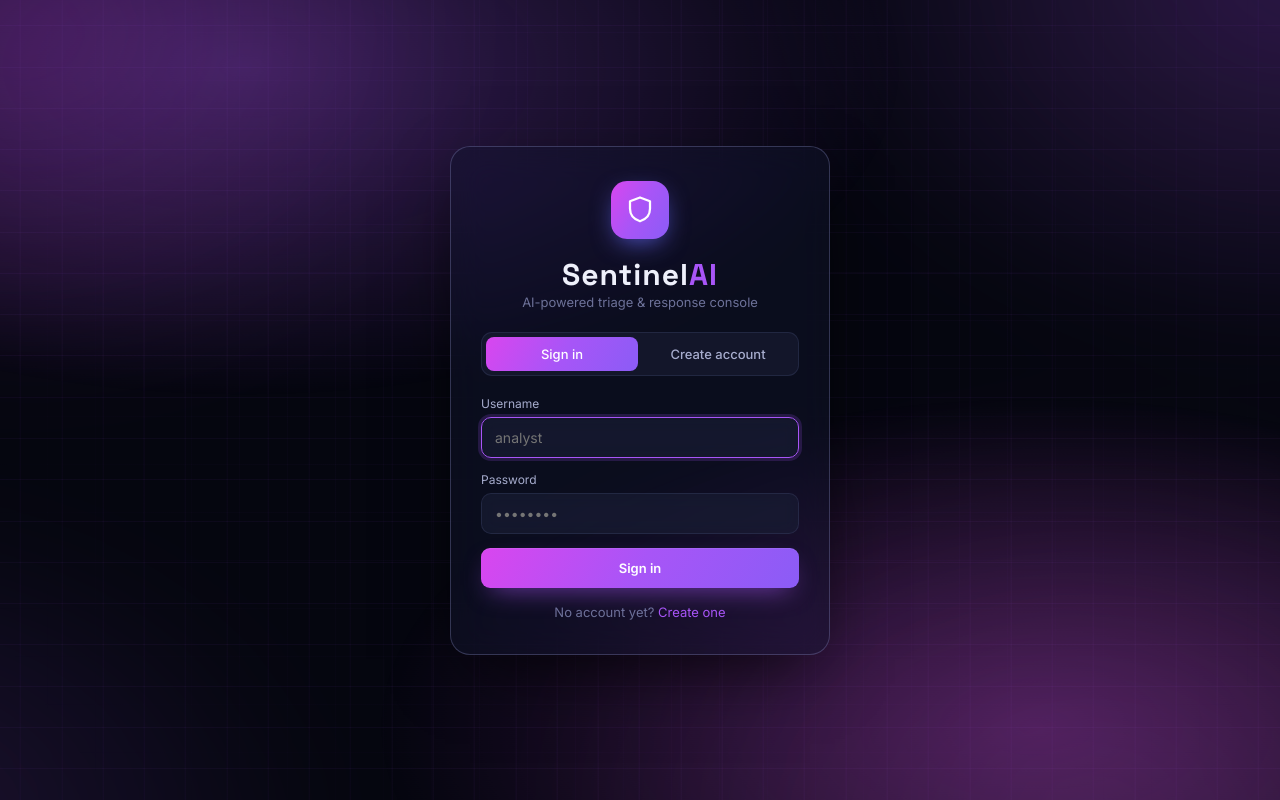
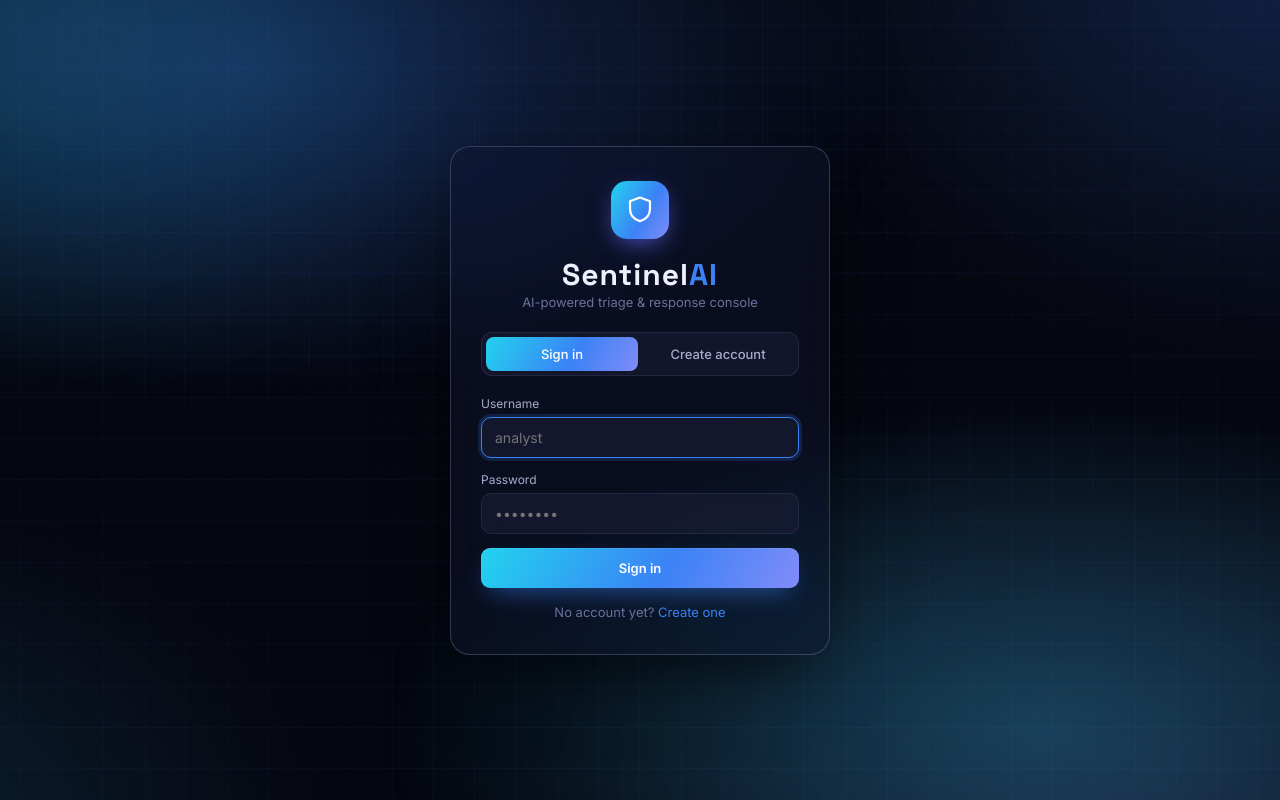
Before and after one commit to AmrDilli/sentinelai-v2, a React (Vite) app in the folder frontend/: page / in a window 1280 px wide. Built offline with nearby package versions, Linux system fonts and the light colour scheme.

Commit message:
ui: cyan/blue palette with a subtle purple blend
Return to a cyan -> blue base (brand #3b82f6, cyan #22d3ee) with minimal purple
woven in: one low-opacity purple aurora glow, a soft indigo gradient tail, a
purple title accent, and ~1-in-4 particles purple. Keeps 75 particles.

```diff
--- a/frontend/src/components/Particles.jsx
+++ b/frontend/src/components/Particles.jsx
@@ -10,7 +10,7 @@ export default function Particles({ count = 75 }) {
     if (!canvas) return;
     if (window.matchMedia?.("(prefers-reduced-motion: reduce)").matches) return;
     const ctx = canvas.getContext("2d");
-    const COLORS = ["217,70,239", "168,85,247", "192,132,252"];
+    const COLORS = ["34,211,238", "59,130,246", "56,189,248", "168,85,247"];
     let w, h, dots = [], raf;
 
     const resize = () => { w = canvas.width = window.innerWidth; h = canvas.height = window.innerHeight; };
--- a/frontend/src/styles.css
+++ b/frontend/src/styles.css
@@ -2,12 +2,12 @@
    SentinelAI v2 — design system  (dark + light themes)
    ============================================================ */
 :root {
-  /* brand — aurora (magenta -> purple -> violet) */
-  --brand: #a855f7;
-  --brand-2: #d946ef;
-  --brand-3: #c084fc;
-  --brand-grad: linear-gradient(120deg, #d946ef 0%, #a855f7 50%, #8b5cf6 100%);
-  --accent: #d946ef;
+  /* brand — aurora (cyan/blue with a hint of purple) */
+  --brand: #3b82f6;
+  --brand-2: #22d3ee;
+  --brand-3: #a855f7;
+  --brand-grad: linear-gradient(120deg, #22d3ee 0%, #3b82f6 58%, #818cf8 100%);
+  --accent: #22d3ee;
 
   /* severity (shared by both themes) */
   --info: #64748b;
@@ -31,7 +31,7 @@
 :root, [data-theme="dark"] {
   --bg: #05060f;
   --bg-2: #0a0c1c;
-  --grid: rgba(168,85,247,0.05);
+  --grid: rgba(59,130,246,0.05);
   --panel: rgba(17,20,38,0.55);
   --panel-2: rgba(28,32,56,0.5);
   --card: rgba(18,21,42,0.55);
@@ -81,10 +81,10 @@ body {
 body::before {
   content: ""; position: fixed; inset: -25%; z-index: -2; pointer-events: none;
   background:
-    radial-gradient(38% 46% at 18% 22%, rgba(217,70,239,0.20), transparent 62%),
-    radial-gradient(42% 50% at 82% 16%, rgba(168,85,247,0.24), transparent 62%),
-    radial-gradient(46% 54% at 72% 84%, rgba(232,121,249,0.16), transparent 60%),
-    radial-gradient(40% 44% at 10% 86%, rgba(168,85,247,0.15), transparent 60%);
+    radial-gradient(38% 46% at 18% 22%, rgba(34,211,238,0.20), transparent 62%),
+    radial-gradient(42% 50% at 82% 16%, rgba(59,130,246,0.23), transparent 62%),
+    radial-gradient(46% 54% at 72% 84%, rgba(168,85,247,0.13), transparent 60%),
+    radial-gradient(40% 44% at 10% 86%, rgba(56,189,248,0.15), transparent 60%);
   filter: blur(46px) saturate(1.1);
   animation: aurora 28s ease-in-out infinite alternate;
 }
@@ -671,7 +671,7 @@ select { font-family: var(--font-body); }
 .card:hover {
   transform: translateY(-4px);
   border-color: var(--border-bright);
-  box-shadow: 0 34px 84px -26px rgba(0,0,0,0.82), var(--hl), 0 0 0 1px rgba(168,85,247,0.14);
+  box-shadow: 0 34px 84px -26px rgba(0,0,0,0.82), var(--hl), 0 0 0 1px rgba(59,130,246,0.14);
 }
 .kpi { overflow: hidden; }
 .kpi::after {
@@ -696,12 +696,12 @@ select { font-family: var(--font-body); }
 }
 
 /* Brand + logo glow */
-.brand-logo { box-shadow: 0 8px 28px -6px rgba(168,85,247,0.85), 0 0 24px -4px rgba(217,70,239,0.55); }
-.brand-name span { text-shadow: 0 0 18px rgba(168,85,247,0.75); }
+.brand-logo { box-shadow: 0 8px 28px -6px rgba(59,130,246,0.85), 0 0 24px -4px rgba(34,211,238,0.55); }
+.brand-name span { text-shadow: 0 0 18px rgba(59,130,246,0.75); }
 
 /* Gradient page titles */
 .page-head h1 {
-  background: linear-gradient(100deg, var(--text) 25%, #d8b4fe 65%, #f0abfc);
+  background: linear-gradient(100deg, var(--text) 25%, #93c5fd 60%, #c4b5fd);
   -webkit-background-clip: text; background-clip: text;
   -webkit-text-fill-color: transparent; color: transparent;
 }
@@ -710,7 +710,7 @@ select { font-family: var(--font-body); }
 .nav-item.active {
   background: linear-gradient(90deg, color-mix(in srgb, var(--brand) 24%, transparent), color-mix(in srgb, var(--brand) 5%, transparent));
   color: #fff;
-  box-shadow: inset 0 0 0 1px rgba(168,85,247,0.25), 0 0 20px -7px rgba(168,85,247,0.7);
+  box-shadow: inset 0 0 0 1px rgba(59,130,246,0.25), 0 0 20px -7px rgba(59,130,246,0.7);
 }
 .nav-item.active::before { background: var(--brand-grad); box-shadow: 0 0 12px var(--brand); width: 3px; height: 24px; }
 .nav-item { transition: background 0.2s, color 0.2s, transform 0.15s; }
@@ -719,12 +719,12 @@ select { font-family: var(--font-body); }
 /* Primary buttons — aurora + glow */
 .btn { backdrop-filter: blur(8px); -webkit-backdrop-filter: blur(8px); }
 .btn.primary {
-  box-shadow: 0 10px 26px -10px rgba(168,85,247,0.7), var(--hl);
+  box-shadow: 0 10px 26px -10px rgba(59,130,246,0.7), var(--hl);
   transition: transform 0.18s, box-shadow 0.25s, filter 0.2s;
 }
 .btn.primary:hover {
   transform: translateY(-1px);
-  box-shadow: 0 14px 34px -8px rgba(168,85,247,0.85), 0 0 20px -2px rgba(217,70,239,0.45);
+  box-shadow: 0 14px 34px -8px rgba(59,130,246,0.85), 0 0 20px -2px rgba(34,211,238,0.45);
   filter: brightness(1.08) saturate(1.1);
 }
 
```
